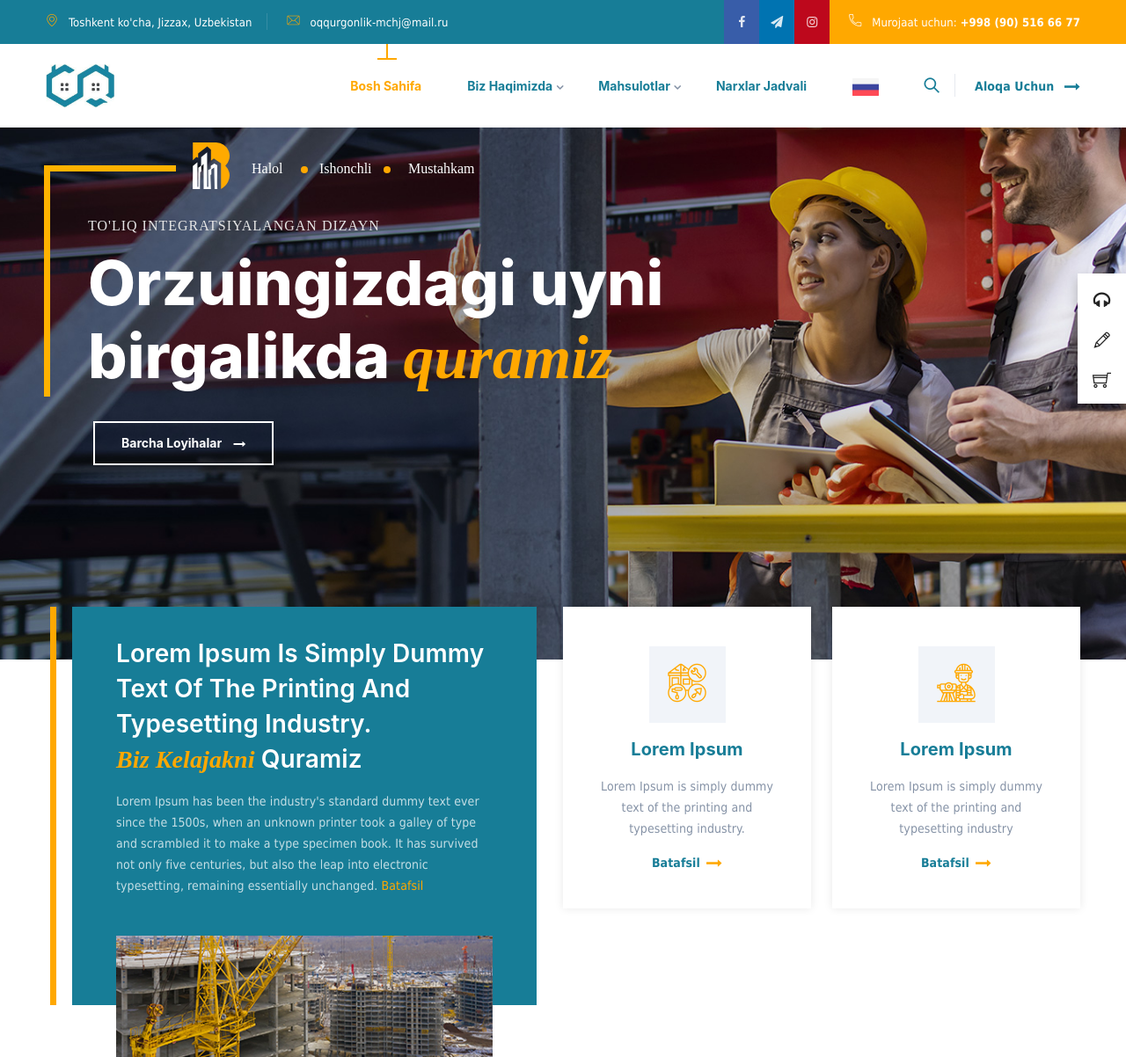
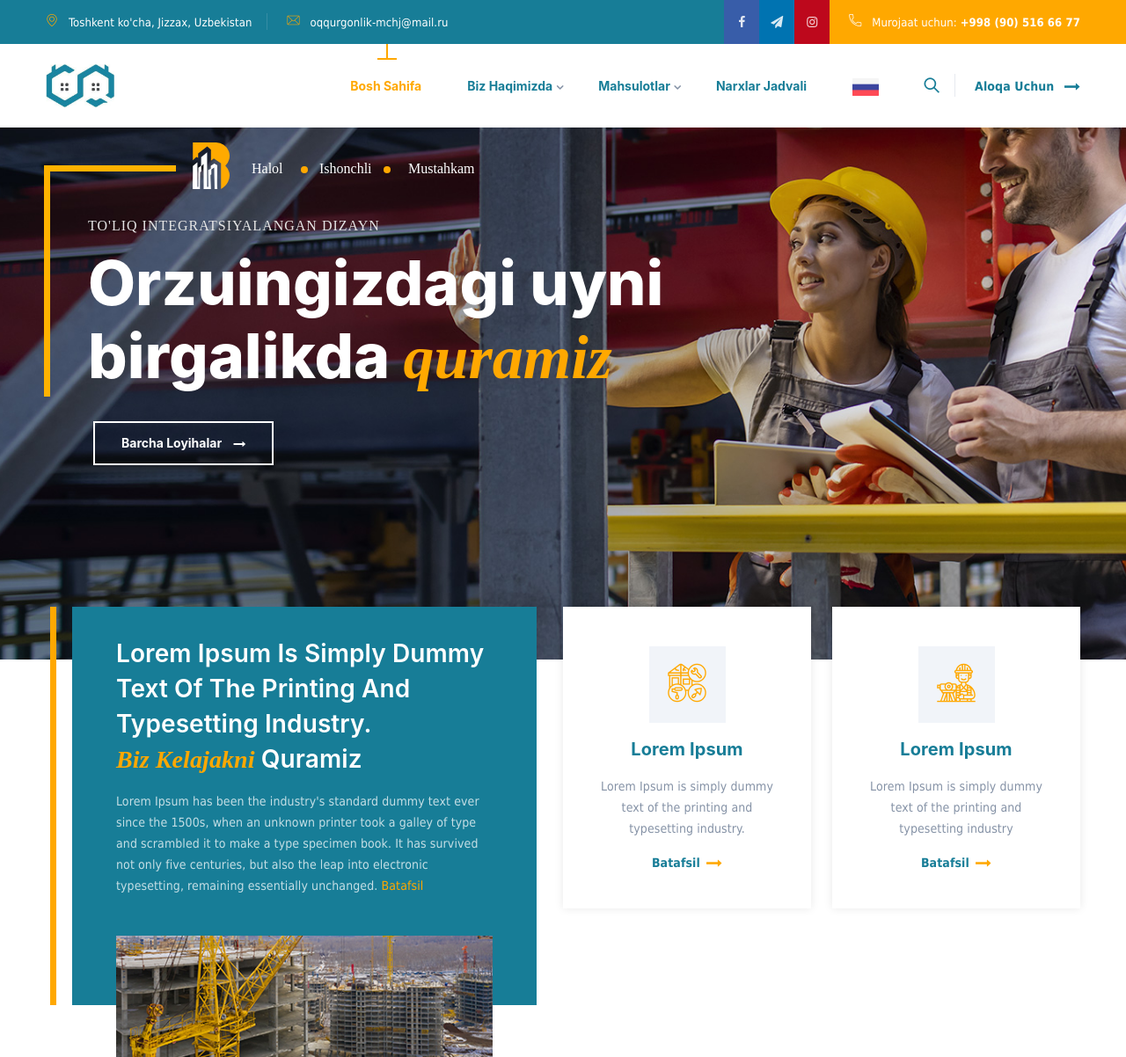
Before and after one commit to Maruf-dev/oqqurgonlik, a PHP site: page / in a window 1280 px wide. Shown: the top 1202 px of the page at 88% size. Run offline with PHP 8.4, Linux system fonts and the light colour scheme.

Commit message:
remove side block

```diff
--- a/css/main.css
+++ b/css/main.css
@@ -1,9 +1,4 @@
-/**
-  * Name: Buildtab
-  * Version: 1.0
-  * Author: ThemetechMount
-  * Author URI: http://www.themetechmount.com
-*/
+
 
 /**
 
@@ -181,6 +176,10 @@ menu,
 nav,
 section {
   display: block;
+}
+
+.prt_floting_customsett {
+  display: none !important;
 }
 
 a,
```
